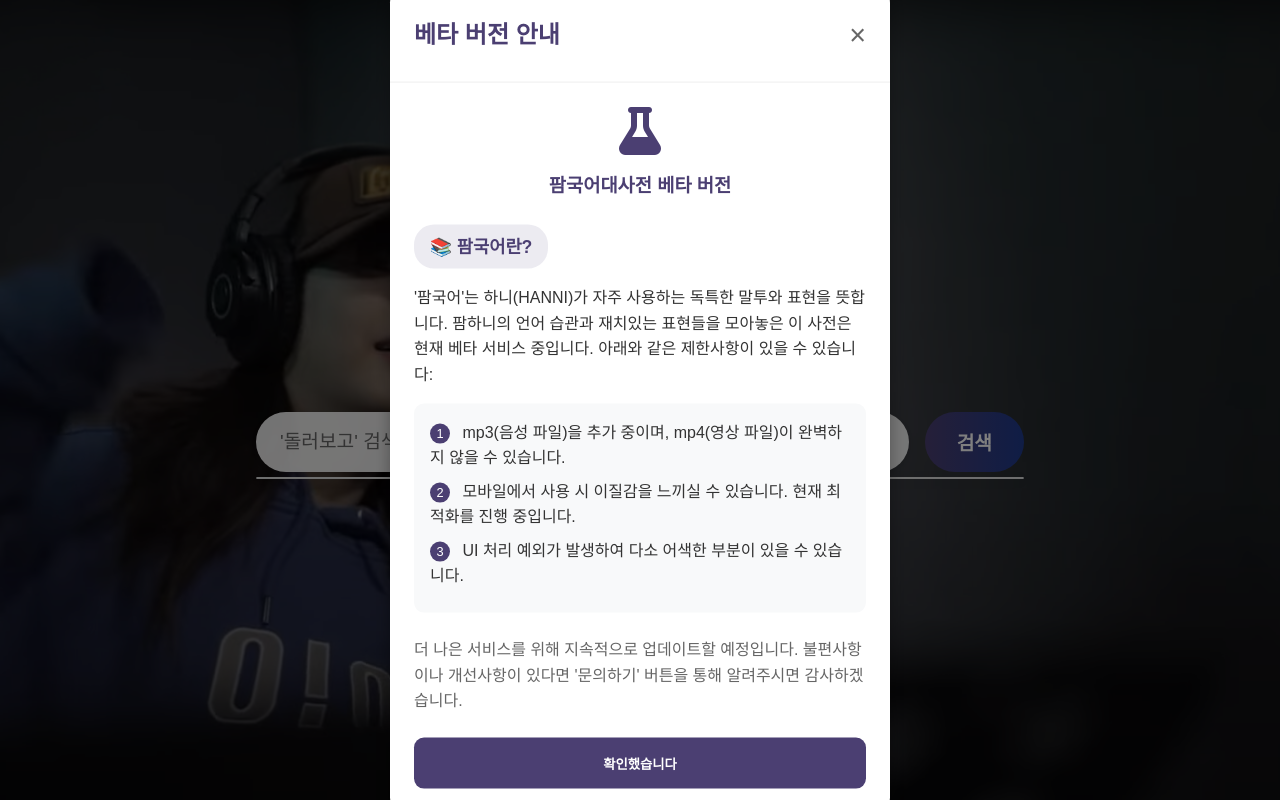
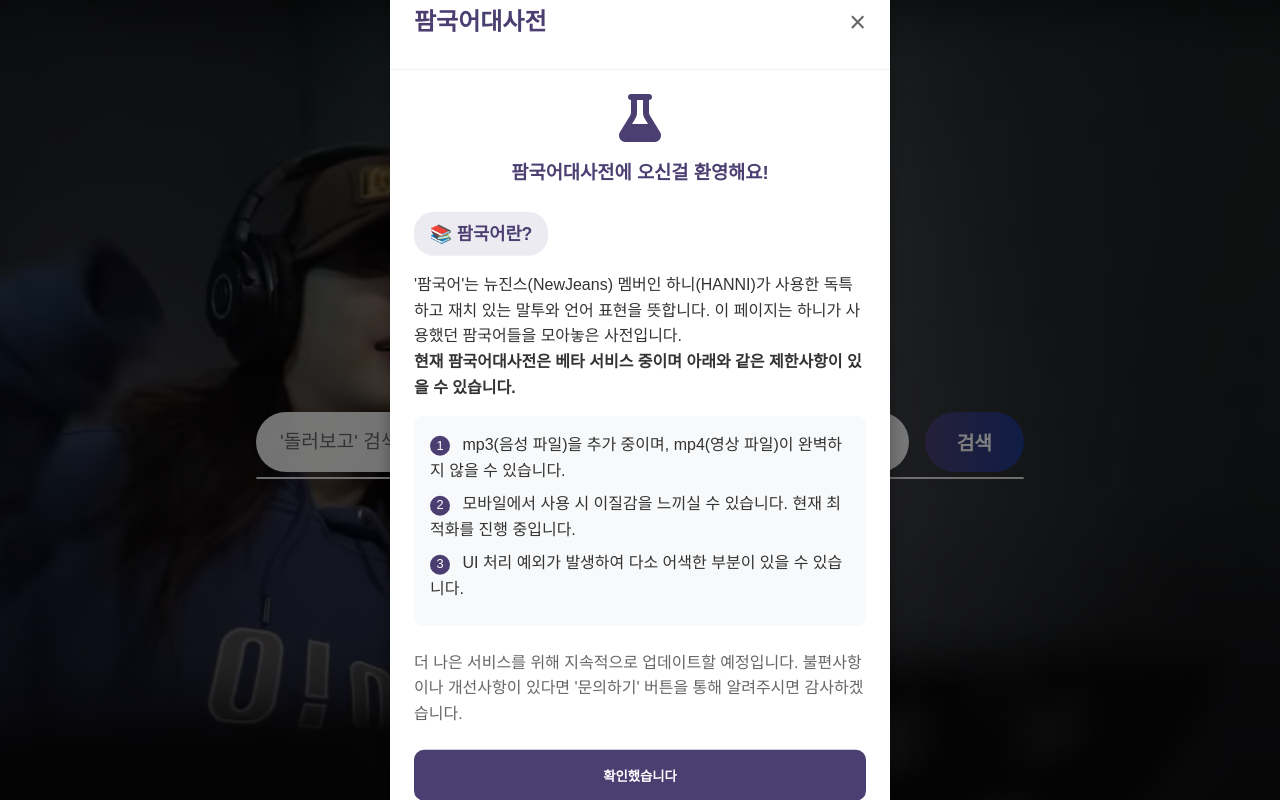
Before and after one commit to gamebini/phamkorean, a plain HTML site: page index.html in a window 1280 px wide. Drawn offline with Linux system fonts and the light colour scheme.

Commit message:
Update index.html

```diff
--- a/index.html
+++ b/index.html
@@ -927,19 +927,19 @@
     <div id="betaNoticeModal" class="modal">
         <div class="modal-content">
             <div class="modal-header">
-                <h2>베타 버전 안내</h2>
+                <h2>팜국어대사전</h2>
                 <span class="close-modal" onclick="closeBetaModal()">&times;</span>
             </div>
             <div class="modal-body">
                 <div style="text-align: center; margin-bottom: 1.5rem;">
                     <i class="fas fa-flask" style="font-size: 3rem; color: #4B3F72; margin-bottom: 1rem;"></i>
-                    <h3 style="color: #4B3F72; margin-bottom: 0.5rem;">팜국어대사전 베타 버전</h3>
+                    <h3 style="color: #4B3F72; margin-bottom: 0.5rem;">팜국어대사전에 오신걸 환영해요!</h3>
                 </div>
                 <div style="display: inline-block; background: rgba(75, 63, 114, 0.1); padding: 0.5rem 1rem; border-radius: 20px; margin-bottom: 1rem;">
                     <span style="font-weight: 700; color: #4B3F72; font-size: 1.1rem;">📚 팜국어란?</span>
                 </div>
                 <p style="margin-bottom: 1rem; line-height: 1.6;">
-                    '팜국어'는 하니(HANNI)가 자주 사용하는 독특한 말투와 표현을 뜻합니다. 팜하니의 언어 습관과 재치있는 표현들을 모아놓은 이 사전은 현재 베타 서비스 중입니다. 아래와 같은 제한사항이 있을 수 있습니다:
+                    '팜국어'는 뉴진스(NewJeans) 멤버인 하니(HANNI)가 사용한 독특하고 재치 있는 말투와 언어 표현을 뜻합니다. 이 페이지는 하니가 사용했던 팜국어들을 모아놓은 사전입니다.<br><strong>현재 팜국어대사전은 베타 서비스 중이며 아래와 같은 제한사항이 있을 수 있습니다.</strong>
                 </p>
                 <ul style="list-style-type: none; padding: 1rem; background: #f8f9fa; border-radius: 10px; margin-bottom: 1.5rem;">
                     <li style="margin-bottom: 0.5rem;">
```
